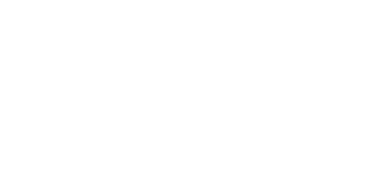
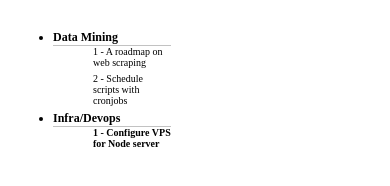
Before and after one commit to nluizsoliveira/pure-js-SPA-POC, a website: page public/components/blog/view.html in a window 390 px wide. Drawn offline with Linux system fonts and the light colour scheme.

Commit message:
feat(blog): add and style mobile static navbar

```diff
--- a/public/components/blog/view.css
+++ b/public/components/blog/view.css
@@ -1,5 +1,7 @@
 #blogRoot{
     font-size: 12px;
+    display: flex;
+    justify-content:flex-start
 }
 
 h1{
@@ -41,11 +43,14 @@ pre{
     margin-top: 5px;
     padding: 5px;
     overflow-x:auto;
+    max-width: 250px;
+
 }
 
 code{
     font-weight: bold;
     font-style: italic;
+    max-width: 200px;
 }
 
 ol {
@@ -71,6 +76,38 @@ a{
     text-decoration: underline;
 }
 
+#blogPost{
+    width: 280px;
+    padding: 5px;
+}
+
+#blogNav{
+    background-color: var(--orange);
+    display: flex;
+    padding: 5px;
+    border-radius: 5px 0px;
+    padding-top: 10px;
+}
+
+.blogSection{
+    display: flex;
+    font-weight: bold;
+    border-bottom: 1px solid rgba(0, 0, 0, 0.241);
+
+}
+
+.blogEntry{
+    display: flex;
+    justify-content: flex-start;
+    text-decoration: none;
+    margin-bottom: 5px;
+    color: var(--grey);
+    font-size: 10px;
+}
+
+.activeBlogEntry{
+    font-weight: bold;
+}
 @media only screen and (min-width: 800px) {
     #blogRoot{
         font-size: 14px;
--- a/public/components/blog/view.html
+++ b/public/components/blog/view.html
@@ -2,6 +2,21 @@
 
 <div id = "blogRoot">
     <div id = "blogNav">
+        <ul>
+            <li>
+                <span class = "blogSection">Data Mining</span>
+                <ul>
+                    <a class = "blogEntry"> 1 - A roadmap on web scraping</a>
+                    <a class = "blogEntry"> 2 - Schedule scripts with cronjobs</a>
+                </ul>
+            </li>
+            <li>
+                <span class = "blogSection"> Infra/Devops</span>
+                <ul>
+                    <a class = "blogEntry activeBlogEntry" >1 - Configure VPS for Node server</a>
+                </ul>
+            </li>
+        </ul>
     </div>
     <div id = "blogPost"></div>
 </div>
--- a/public/components/index/view.css
+++ b/public/components/index/view.css
@@ -12,9 +12,8 @@ body{
 #indexContentRoot{
     margin-top: 80px;
     background-color: var(--grey);
-    width: 310px;
+    width: 360px;
     min-height: 400px;
-    padding: 10px 20px;
     display: flex;
     flex-direction: column;
     border-radius: 5px 5px 5px 5px;
```
Also changed, not shown: public/components/blog/blog_posts/server_setup.html (+1 -1 lines), public/components/blog/blog_posts/server_setup.md (+1 -1 lines).
